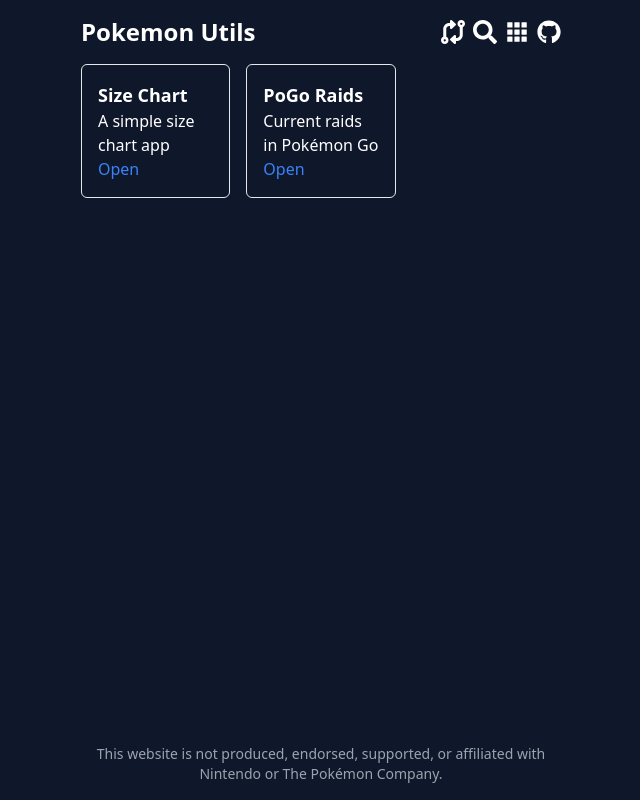
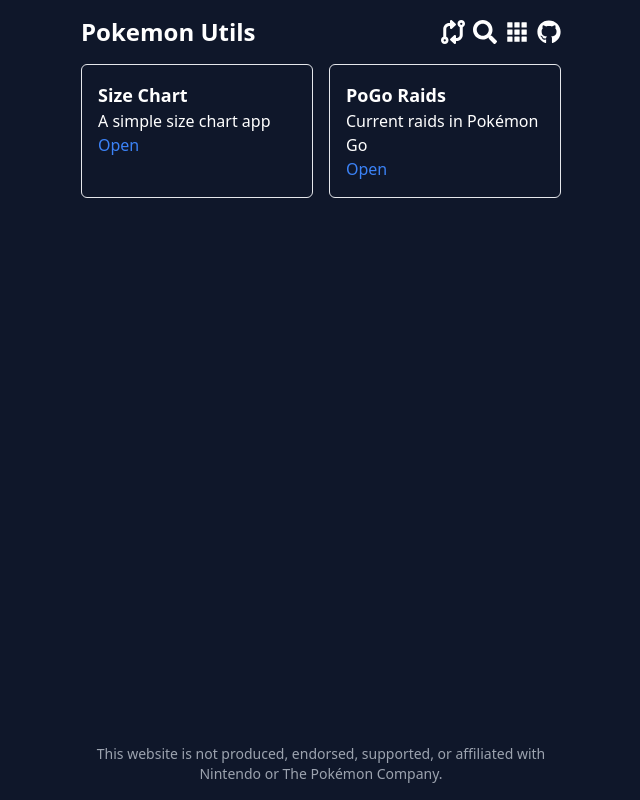
Before and after one commit to destinio/pokemon-type-checker, a React (Vite) app: page /other in a window 1280 px wide. Shown: the whole page, without its empty margins (319-959 px from the left). Built offline with nearby package versions, Linux system fonts and the light colour scheme.

Commit message:
spelling

```diff
--- a/src/pages/Other/index.tsx
+++ b/src/pages/Other/index.tsx
@@ -15,7 +15,7 @@
 
 export default function OtherAppsPage() {
   return (
-    <div className="grid grid-cols-3 gap-4">
+    <div className="grid grid-cols-2 gap-4">
       {otherApps.map(app => (
         <div key={app.title} className="p-4 border border-gray-200 rounded-md">
           <h3 className="text-lg font-bold">{app.title}</h3>
--- a/src/pages/Pokemon/index.tsx
+++ b/src/pages/Pokemon/index.tsx
@@ -114,7 +114,7 @@
       </header>
 
       <section>
-        <h3 className="text-2xl mb-4 font-extrabold">Evelution Chain(s)</h3>
+        <h3 className="text-2xl mb-4 font-extrabold">Evolution Chain(s)</h3>
         <div>
           {chains.map((chain, i) => (
             <div key={i} className="flex gap-2">
```
